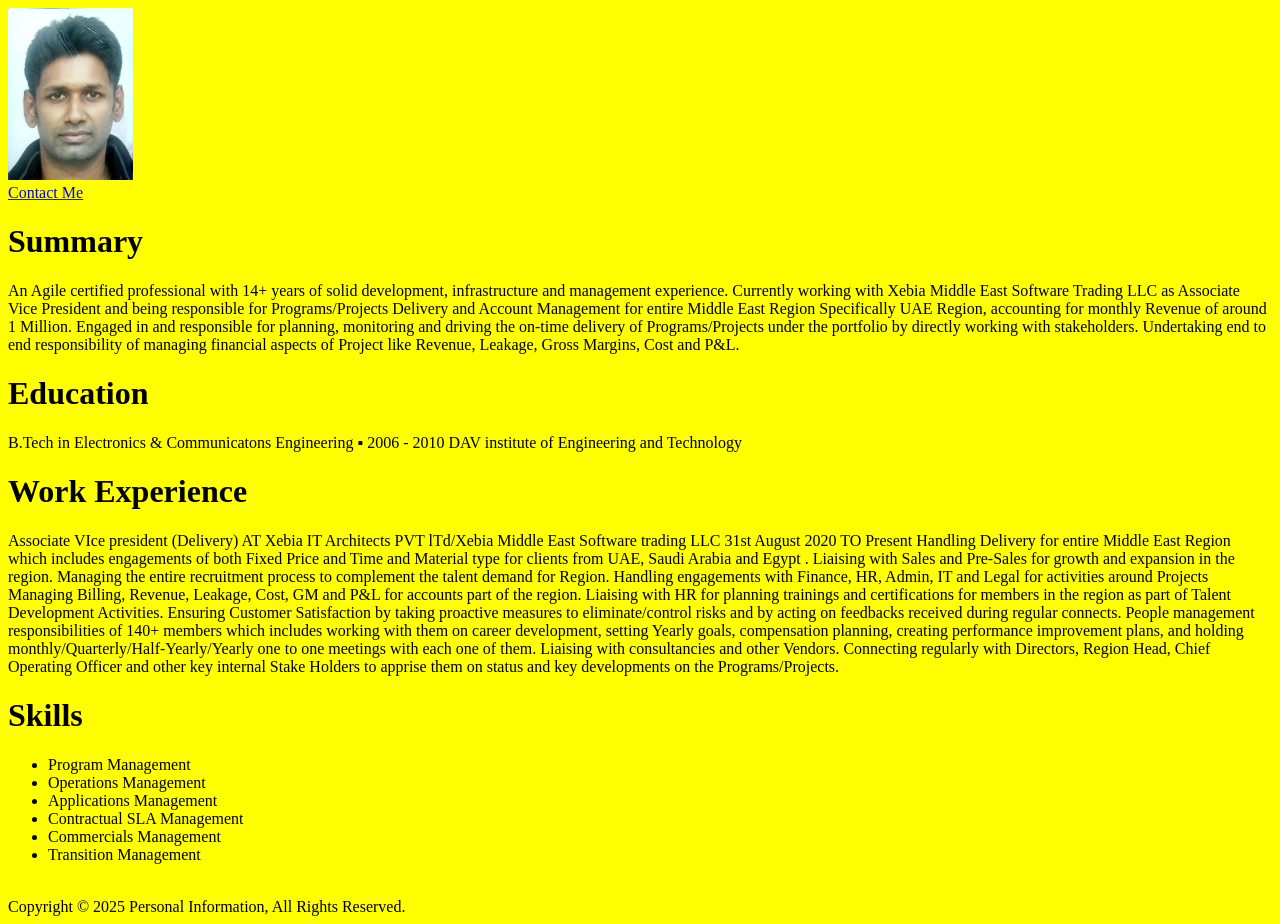
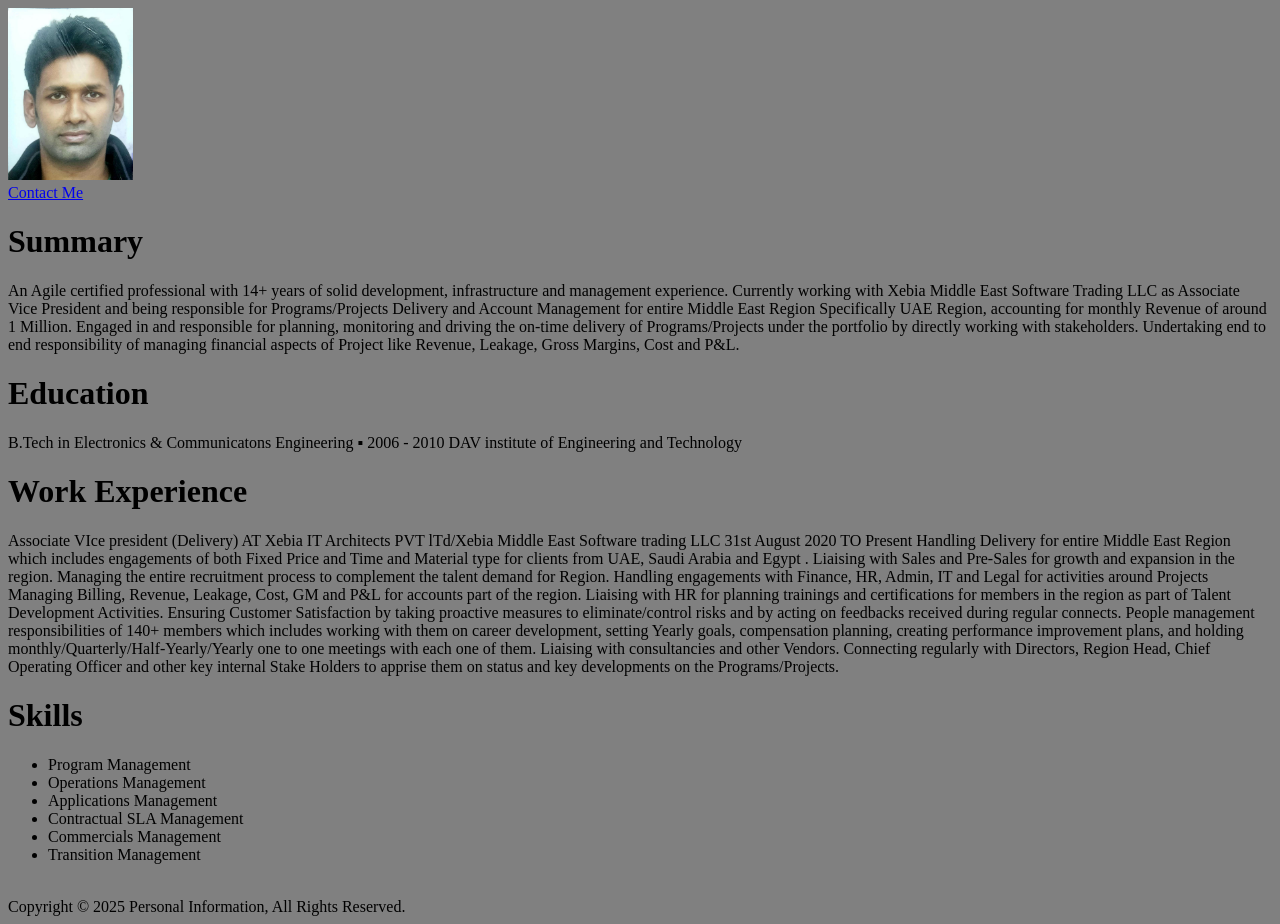
Before and after one commit to utkarsh008/Capstone-Project1, a plain HTML site: page index.html in a window 1280 px wide. Drawn offline with Linux system fonts and the light colour scheme.

Commit message:
Update index.html

```diff
--- a/index.html
+++ b/index.html
@@ -5,7 +5,7 @@
         <title>My Resume</title>
         <style>
             html{
-                Background:Yellow;
+                Background:Grey;
             }
         </style>
     </head>
```
